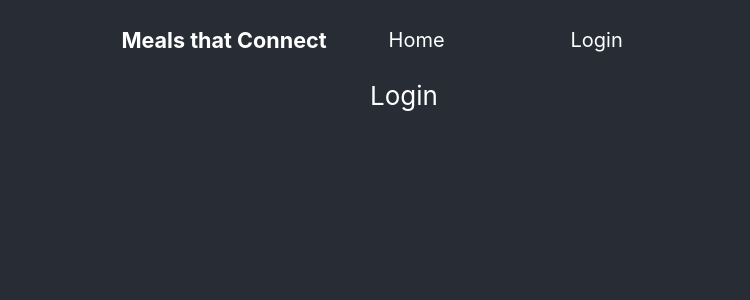
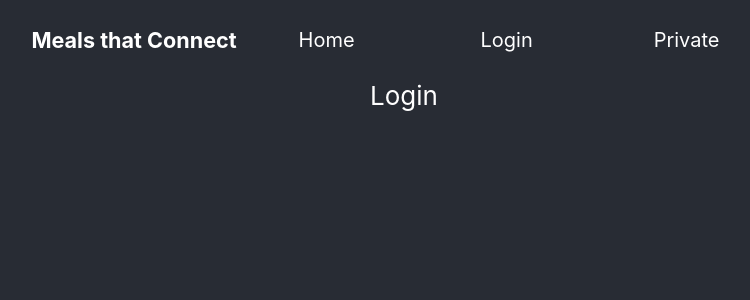
Before and after one commit to hack4impact-calpoly/meals-that-connect, a React (Create React App) app in the folder frontend/: page /login in a window 1280 px wide. Shown: the top 300 px of the page, without its empty margins (236-986 px from the left). Built offline with nearby package versions, Linux system fonts and the light colour scheme.

Commit message:
Add private page for reference

```diff
--- a/frontend/src/App.js
+++ b/frontend/src/App.js
@@ -4,6 +4,7 @@ import { BrowserRouter as Router, Route, Switch } from "react-router-dom";
 import NavBar from './components/NavBar'
 import Home from './components/Home'
 import Login from './components/Login'
+import Private from './components/Private'
 
 import PrivateRoute from './PrivateRoute';
 import PublicRoute from './PublicRoute';
@@ -17,8 +18,8 @@ class App extends Component {
       <Router>
           <NavBar/>
           <Switch>
-              <PublicRoute path="/login"><Login/></PublicRoute>
-              <PrivateRoute path="/signup"><Login/></PrivateRoute>
+              <PublicRoute  path="/login" exact component={Login}/>
+              <PrivateRoute path="/private" exact component={Private}/>
               <Route><Home/></Route>
           </Switch>
       </Router>
--- a/frontend/src/PrivateRoute.js
+++ b/frontend/src/PrivateRoute.js
@@ -7,23 +7,9 @@ const PrivateRoute = ({ component: Component = null, render: Render = null, ...r
         <Route {...rest} render={props => (
             isLoggedIn()
             ? (Render ? (Render(props)) : Component ? (<Component {...props} />) : null)
-            : <Redirect to="/Login" />
+            : <Redirect to="/login" />
         )} />
     );
 };
 
-// const PrivateRoute = ({ component: Component = null, render: Render = null, ...rest }) => {
-//     const authService = new AuthService();
-
-//     return (
-//       <Route
-//         {...rest}
-//         render={props =>
-//           authService.isAuthenticated ? (Render ? (Render(props)) : Component ? (<Component {...props} />) : null)
-//           : (<Redirect to={{ pathname: '/login', state: { from: props.location } }} />)
-//         }
-//       />
-//     );
-//   }
-
 export default PrivateRoute;
--- a/frontend/src/components/NavBar.js
+++ b/frontend/src/components/NavBar.js
@@ -9,6 +9,7 @@ class NavBar extends Component {
                 <h5>Meals that Connect</h5>
                     <Link className="navbar-link" to="/">Home</Link>
                     <Link className="navbar-link" to="/login">Login</Link>
+                    <Link className="navbar-link" to="/private">Private</Link>
             </div>
         );
     }
--- /dev/null
+++ b/frontend/src/components/Private.js
@@ -0,0 +1,11 @@
+import React, { Component } from 'react';
+
+class Private extends Component {
+    render() {
+        return (
+            <div>Private</div>
+        );
+    }
+}
+
+export default Private;
```
